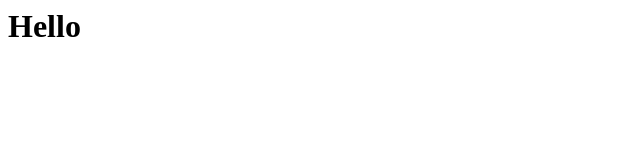
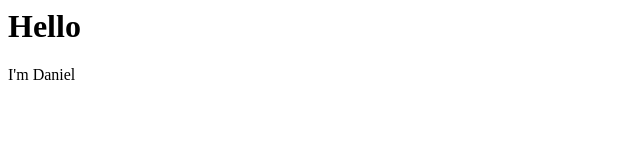
Before and after one commit to danielkmd/mypage, a plain HTML site: page index.html in a window 1280 px wide. Shown: the full height of the page, 0-640 px from the left. Drawn offline with Linux system fonts and the light colour scheme.

Commit message:
Add new content

```diff
--- a/index.html
+++ b/index.html
@@ -1 +1,2 @@
 <h1>Hello</h1>
+<p>I'm Daniel</p>
```
